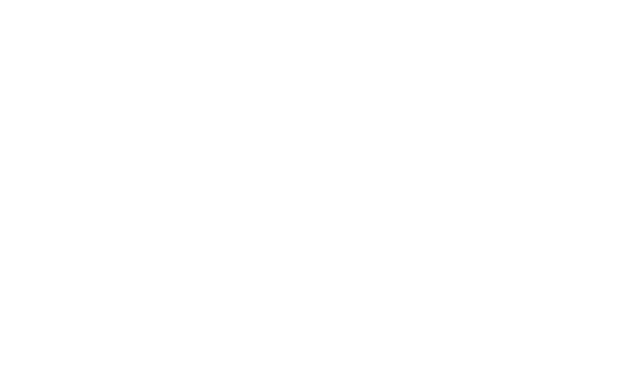
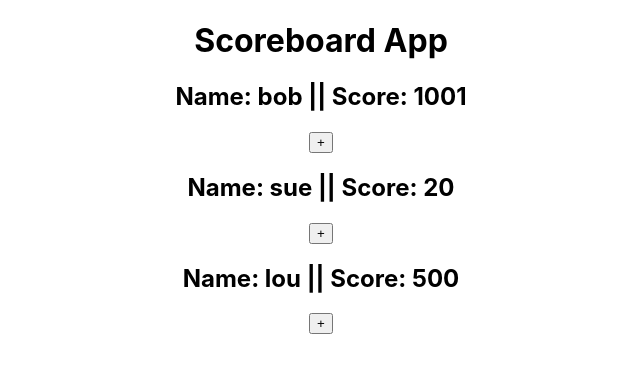
Before and after one commit to GFore/dc-React-Scoreboard, a React (Create React App) app: page / in a window 1280 px wide. Shown: the top 372 px of the page, without its empty margins (319-959 px from the left). Built offline with nearby package versions, Linux system fonts and the light colour scheme.

Commit message:
increment score button added

```diff
--- a/src/App.js
+++ b/src/App.js
@@ -1,14 +1,63 @@
 import React, { Component } from 'react';
-import logo from './logo.svg';
+// import logo from './logo.svg';
 import './App.css';
 
 class App extends Component {
+  constructor(props) {    //not really needed since it's top level, just here for practice
+    super(props);
+
+    //Set up state
+    this.state = {
+      scores: [
+        {id: 1, name: "bob",  score: 1001},
+        {id: 2, name: "sue",  score: 20},
+        {id: 3, name: "lou",  score: 500}
+      ]
+    }
+  }
   render() {
     return (
       <div className="App">
+        <h1>Scoreboard App</h1>
+        <div className="score-container">
+          {this._scoresAsCards()}
+        </div>
       </div>
     );
   }
+
+  _scoresAsCards(){
+    const cards = this.state.scores.map(score => {
+      return (
+        <div key={score.id}>
+          <h2>Name: {score.name} || Score: {score.score}</h2>
+          <button onClick={() => this._incrementScoreById(score.id)}>+</button>
+        </div>
+      )
+    });
+    return cards;
+  }
+
+  //Version 1: use .map to manually construct replacement
+  _incrementScoreById(id){
+    // find the player in this.state.score
+    // increment their score
+    const newScores = this.state.scores.map(score => {
+      if(score.id !== id) {return score}
+      else {
+        return {
+          id: score.id,
+          name: score.name,
+          score: score.score+1
+        }
+      }
+    });
+    // call this.setState
+    this.setState({
+      scores: newScores
+    })
+  }
+
 }
 
 export default App;
```
